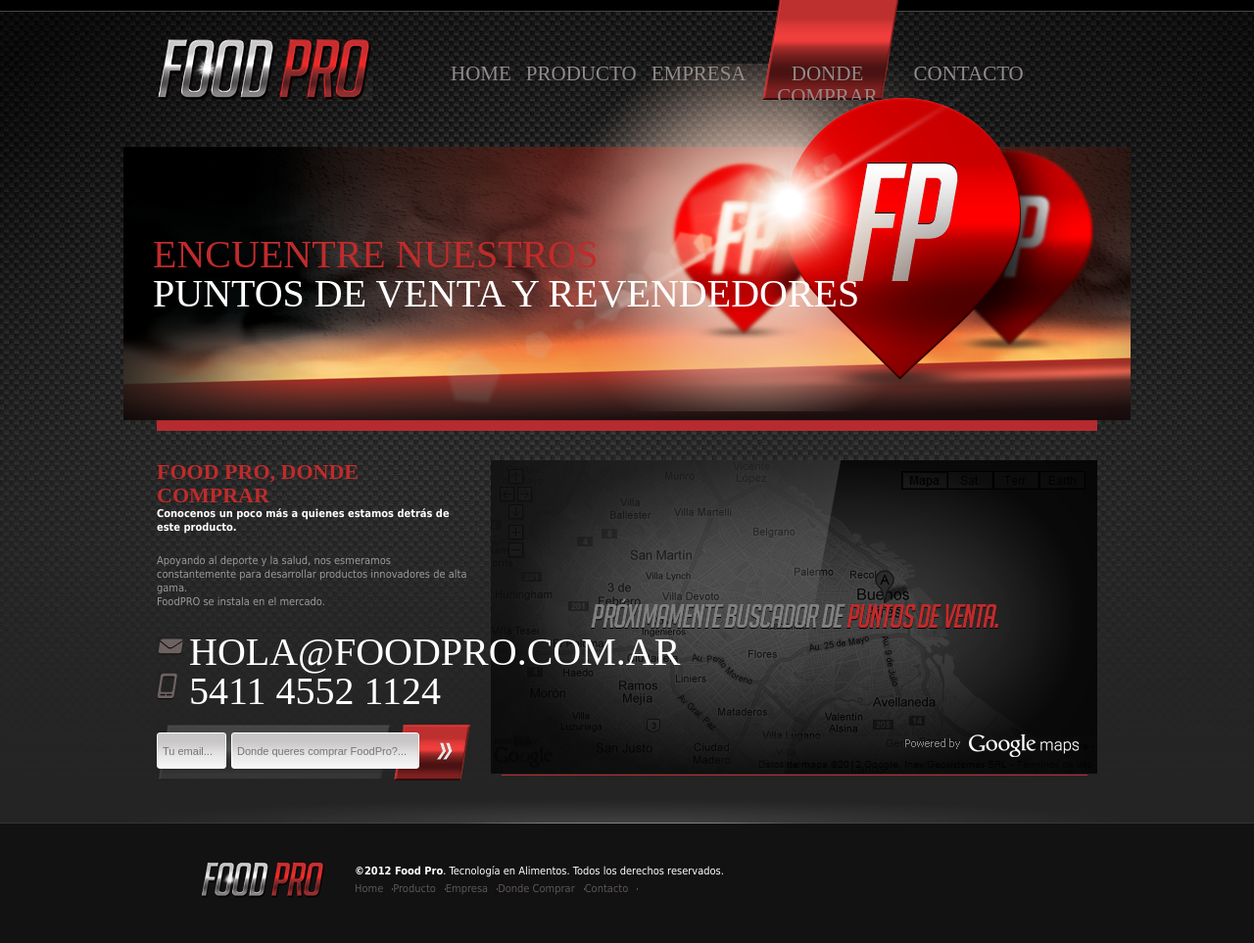
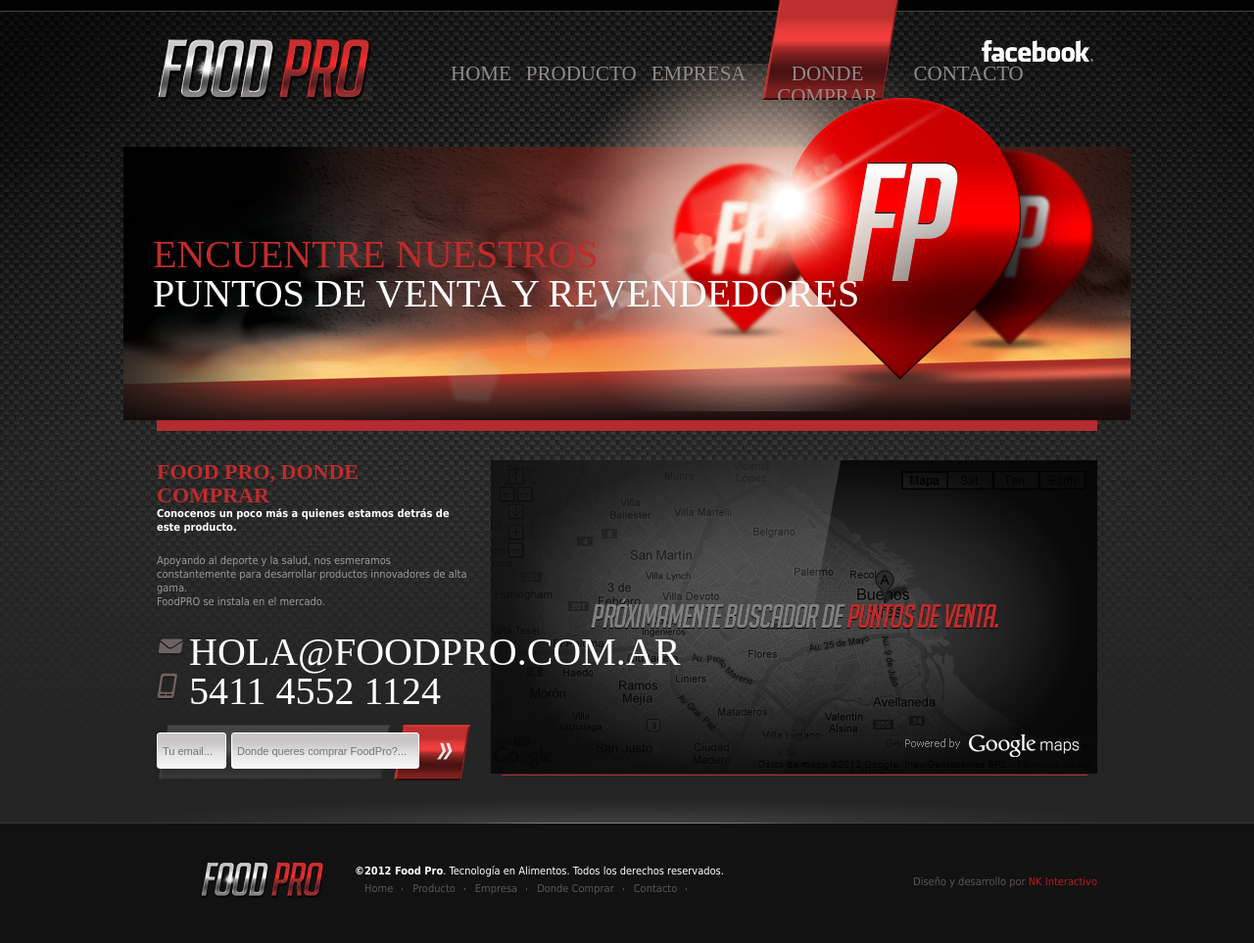
Before and after one commit to fleopardo/lucas, a PHP site: page /donde-comprar.html in a window 1280 px wide. Shown: the whole page at 98% size. Run offline with PHP 8.4, Linux system fonts and the light colour scheme; some libraries are stand-ins or nearby versions; some web fonts are replaced.

Commit message:
Se termina look and feel de todos las secciones, se agregaron el bloque de fb en todas las pantallas y en el footer acceso a nk interactivo

```diff
--- a/contacto.html
+++ b/contacto.html
@@ -35,7 +35,8 @@
 						</ul>
 					</nav>
 					<div class="bloque-fb">
-
+						<script src="http://connect.facebook.net/en_US/all.js#xfbml=1"></script>
+						<fb:like href="http://www.facebook.com/foodproAR" layout="button_count" show-faces="false" width="100" action="like" colorscheme="dark" />
 					</div>
 				</div>
 			</header>
@@ -84,6 +85,7 @@
 							<li><a href="contacto.html" title="Contacto">Contacto</a></li>
 						</ul>
 					</div>
+					<p>Dise&ntilde;o y desarrollo por <a href="http://www.nkinteractivo.com" title="NK Interactivo">NK Interactivo</a></p>
 				</div>
 			</footer>
 
--- a/contacto.php
+++ b/contacto.php
@@ -6,7 +6,7 @@
 	$email = trim($_POST['email']);
 	$message = trim($_POST['message']);
 	//$emailAdmin = "contactenos@foodpro.com.ar";
-	$emailAdmin = "santiagoleopardo@gmail.com";
+	$emailAdmin = "contactanos@foodpro.com.ar";
 
 	//Validations
 	$return['status'] = 'ok';
--- a/css/global.css
+++ b/css/global.css
@@ -238,6 +238,15 @@ header nav li a.active.producto{
 	width: 103px
 }
 
+header .bloque-fb{
+	position: absolute;
+	top: 40px;
+	right: 0;
+	padding-top: 30px;
+	background: url(../img/fd_header-fb-like.png) center top no-repeat;
+	width: 120px;
+}
+
 /*FIN HEADER*/
 
 
@@ -278,12 +287,22 @@ footer ul{
 
 footer li{
 	float: left;
-	padding-right: 10px;
+	padding: 0 10px;
 	background: url(../img/fd_footer-separator.jpg) right no-repeat;
 }
 
 footer li a{
 	color:#5d5656;
+}
+
+footer .wrapper > p{
+	float: right;
+	color: #5d5656;
+	font: 11px/35px tahoma, arial, helvetica, sans-serif;
+}
+
+footer .wrapper > p a{
+	color: #b71a1f;
 }
 
 /*Fin Footer*/
--- a/donde-comprar.html
+++ b/donde-comprar.html
@@ -32,7 +32,8 @@
 						</ul>
 					</nav>
 					<div class="bloque-fb">
-
+						<script src="http://connect.facebook.net/en_US/all.js#xfbml=1"></script>
+						<fb:like href="http://www.facebook.com/foodproAR" layout="button_count" show-faces="false" width="100" action="like" colorscheme="dark" />
 					</div>
 				</div>
 			</header>
@@ -54,10 +55,10 @@
 									<li class="contacto"><a href="mailto:hola@foodpro.com.ar" title="contacto">hola@foodpro.com.ar</a></li>
 									<li class="telefono">5411 4552 1124</li>
 								</ul>
-								<form action="">
+								<form id="donde-comprar-form" method="POST" action="donde-comprar.php">
 									<fieldset>
-										<input type="text" placeholder="Tu email..." class="mail" id="" />
-										<input type="text" placeholder="Donde queres comprar FoodPro?..." class="donde-comprar" />
+										<input type="text" placeholder="Tu email..." class="mail" id="nombre-consulta-compra" name="nombre-consulta-compra" />
+										<input type="text" placeholder="Donde queres comprar FoodPro?..." class="donde-comprar" name="donde-comprar-consulta-compra" />
 										<input type="submit" value="" class="btn-submit" />
 									</fieldset>
 								</form>
@@ -80,6 +81,7 @@
 							<li><a href="contacto.html" title="Contacto">Contacto</a></li>
 						</ul>
 					</div>
+					<p>Dise&ntilde;o y desarrollo por <a href="http://www.nkinteractivo.com" title="NK Interactivo">NK Interactivo</a></p>
 				</div>
 			</footer>
 
--- a/empresa.html
+++ b/empresa.html
@@ -32,7 +32,8 @@
 						</ul>
 					</nav>
 					<div class="bloque-fb">
-
+						<script src="http://connect.facebook.net/en_US/all.js#xfbml=1"></script>
+						<fb:like href="http://www.facebook.com/foodproAR" layout="button_count" show-faces="false" width="100" action="like" colorscheme="dark" />
 					</div>
 				</div>
 			</header>
@@ -71,6 +72,7 @@
 							<li><a href="contacto.html" title="Contacto">Contacto</a></li>
 						</ul>
 					</div>
+					<p>Dise&ntilde;o y desarrollo por <a href="http://www.nkinteractivo.com" title="NK Interactivo">NK Interactivo</a></p>
 				</div>
 			</footer>
 
--- a/index.html
+++ b/index.html
@@ -59,7 +59,7 @@
 				}
 			});
 
-			$("div.tweets").twitscroller({user: 'fer_leopardo'});
+			$("div.tweets").twitscroller({user: 'foodpro_ar'});
 
 		});
 	</script>
@@ -82,7 +82,8 @@
 						</ul>
 					</nav>
 					<div class="bloque-fb">
-
+						<script src="http://connect.facebook.net/en_US/all.js#xfbml=1"></script>
+						<fb:like href="http://www.facebook.com/foodproAR" layout="button_count" show-faces="false" width="100" action="like" colorscheme="dark" />
 					</div>
 				</div>
 			</header>
@@ -156,6 +157,7 @@
 							<li><a href="contacto.html" title="Contacto">Contacto</a></li>
 						</ul>
 					</div>
+					<p>Dise&ntilde;o y desarrollo por <a href="http://www.nkinteractivo.com" title="NK Interactivo">NK Interactivo</a></p>
 				</div>
 			</footer>
 
--- a/producto.html
+++ b/producto.html
@@ -32,7 +32,8 @@
 						</ul>
 					</nav>
 					<div class="bloque-fb">
-
+						<script src="http://connect.facebook.net/en_US/all.js#xfbml=1"></script>
+						<fb:like href="http://www.facebook.com/foodproAR" layout="button_count" show-faces="false" width="110" action="like" colorscheme="dark" />
 					</div>
 				</div>
 			</header>
@@ -130,6 +131,7 @@
 							<li><a href="contacto.html" title="Contacto">Contacto</a></li>
 						</ul>
 					</div>
+					<p>Dise&ntilde;o y desarrollo por <a href="http://www.nkinteractivo.com" title="NK Interactivo">NK Interactivo</a></p>
 				</div>
 			</footer>
 
```
Also changed, not shown: img/fd_header-fb-like.png (added), js/jquery-tweet-scroll.js.
